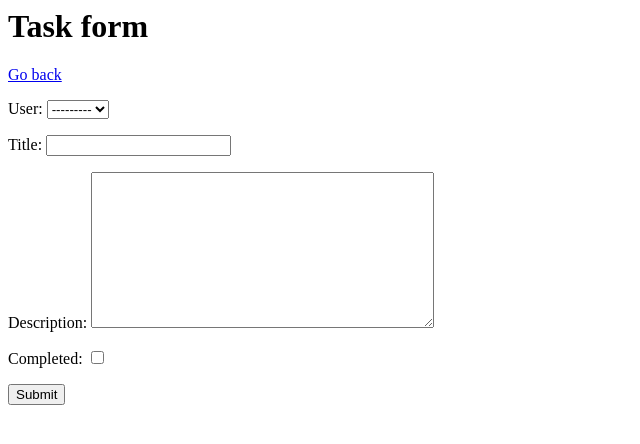
After one commit to laxier/to_do_list, a Django app: page /task-create/ in a window 1280 px wide. The commit adds this page. Shown: the top 444 px of the page, without its empty margins (0-640 px from the left). Run offline with Django 5.2, Linux system fonts and the light colour scheme; data comes from the database, SQL or seed files in the repository; both versions use the stored data as it was after the commit.

Commit message:
Create views TaskDelete, TaskEdit instead of TaskDetail

```diff
--- a/todolist_project/homepage/urls.py
+++ b/todolist_project/homepage/urls.py
@@ -6,5 +6,7 @@ app_name = 'homepage'
 
 urlpatterns = [
     path('', views.TaskList.as_view(), name='tasks'),
-    path('task/<int:pk>/', views.TaskDetail.as_view(), name='detail')
+    path('task-update/<int:pk>/', views.TaskEdit.as_view(), name='task-update'),
+    path('task-delete/<int:pk>/', views.TaskDelete.as_view(), name='task-delete'),
+    path('task-create/', views.TaskCreate.as_view(), name='task-create'),
 ]
--- a/todolist_project/homepage/views.py
+++ b/todolist_project/homepage/views.py
@@ -1,11 +1,27 @@
 from django.shortcuts import render
-from django.views.generic import ListView, DetailView
+from django.views.generic.list import ListView
+from django.views.generic.edit import CreateView, UpdateView, DeleteView
+from django.urls import reverse_lazy
 from .models import Task
+
+
 class TaskList(ListView):
     model = Task
     context_object_name = 'tasks'
 
-class TaskDetail(DetailView):
+
+class TaskEdit(UpdateView):
+    model = Task
+    fields = '__all__'
+    success_url = reverse_lazy('homepage:tasks')
+
+
+class TaskCreate(CreateView):
+    model = Task
+    fields = '__all__'
+    success_url = reverse_lazy('homepage:tasks')
+
+class TaskDelete(DeleteView):
     model = Task
     context_object_name = 'task'
-    template_name = 'homepage/task.html'
+    success_url = reverse_lazy('homepage:tasks')
--- /dev/null
+++ b/todolist_project/templates/homepage/task_confirm_delete.html
@@ -0,0 +1,6 @@
+<h1>Delete task {{ task.id }}</h1>
+<p1>{{ task.title }}</p1>
+<form method="POST">
+    {% csrf_token %}
+    <input type="submit" value="Delete">
+</form>
--- /dev/null
+++ b/todolist_project/templates/homepage/task_form.html
@@ -0,0 +1,7 @@
+<h1>Task form</h1>
+<a href="{% url 'homepage:tasks' %}">Go back</a>
+<form method="POST">
+    {% csrf_token %}
+    {{ form.as_p }}
+    <input type="submit" value="Submit">
+</form>
--- a/todolist_project/templates/homepage/task_list.html
+++ b/todolist_project/templates/homepage/task_list.html
@@ -1,4 +1,5 @@
 <h1>ToDo List</h1>
+<a href="{% url 'homepage:task-create' %}">Add Item</a>
 <table>
     <tr>
         Item
@@ -6,6 +7,8 @@
     {% for task in tasks %}
         <tr>
             <td>{{ task.title }}</td>
+            <td><a href="{% url 'homepage:task-update' task.id %}">Edit</a></td>
+            <td><a href="{% url 'homepage:task-delete' task.id %}">Delete</a></td>
         </tr>
     {% empty %}
         <h3>No items</h3>
```
Also changed, not shown: todolist_project/db.sqlite3.
